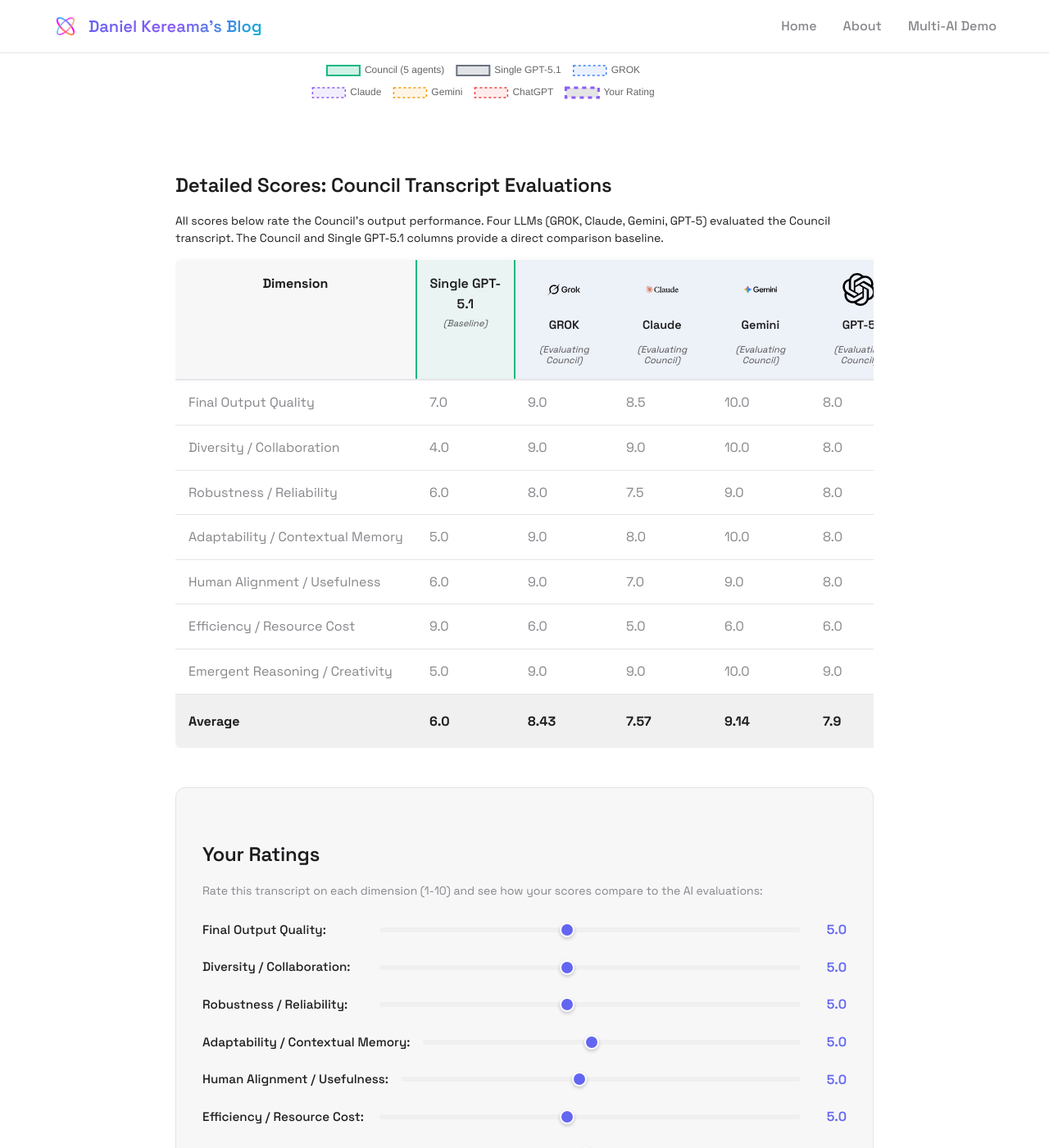
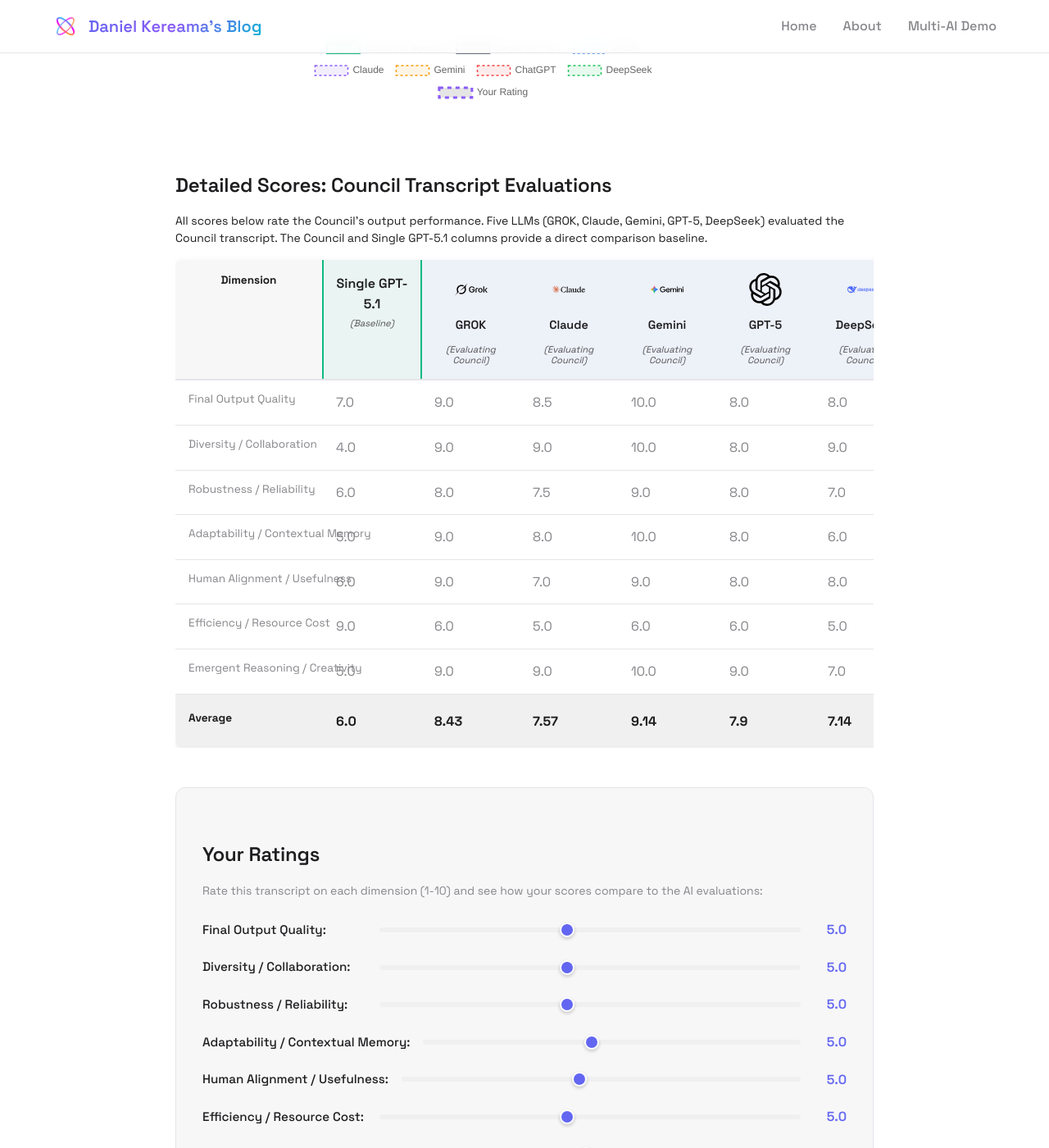
Before and after one commit to nineflowAmin/daniel-kereama.github.io, a Jekyll site: the page built from council-transcript.md, in a window 1280 px wide and 1400 px high, scrolled down 12588 px. Shown: the whole window at 82% size. Built offline with Jekyll 4.4.1, drawn with Linux system fonts in a browser that asks for light colours.

Commit message:
Add DeepSeek evaluation scores and optimize dimensions column - Added DeepSeek column with scores (8, 9, 7, 6, 8, 5, 7) and average 7.14 - Added DeepSeek to radar chart with green color scheme - Reduced dimensions column font size and width for better fit - Updated description to mention 5 LLMs instead of 4

```diff
--- a/assets/css/custom.css
+++ b/assets/css/custom.css
@@ -2586,6 +2586,16 @@ svg .toroid-ring-2 {
 
 .scores-table th:first-child {
   font-weight: 700;
+  max-width: 180px;
+  font-size: 0.85rem;
+  line-height: 1.3;
+}
+
+.scores-table td:first-child {
+  font-size: 0.85rem;
+  line-height: 1.3;
+  max-width: 180px;
+  padding-right: 0.75rem;
 }
 
 .scores-table td {
--- a/council-transcript.md
+++ b/council-transcript.md
@@ -493,7 +493,7 @@ description: "A complete transcript of a Nineflow.AI Council session demonstrati
 
     <div class="scores-table-container">
       <h3>Detailed Scores: Council Transcript Evaluations</h3>
-      <p class="table-description">All scores below rate the Council's output performance. Four LLMs (GROK, Claude, Gemini, GPT-5) evaluated the Council transcript. The Council and Single GPT-5.1 columns provide a direct comparison baseline.</p>
+      <p class="table-description">All scores below rate the Council's output performance. Five LLMs (GROK, Claude, Gemini, GPT-5, DeepSeek) evaluated the Council transcript. The Council and Single GPT-5.1 columns provide a direct comparison baseline.</p>
       <table class="scores-table">
         <thead>
           <tr>
@@ -503,6 +503,7 @@ description: "A complete transcript of a Nineflow.AI Council session demonstrati
             <th class="evaluator-column"><div class="llm-header"><img src="{{ '/assets/images/tech-icons/Claude.svg' | relative_url }}" alt="Claude" class="llm-logo"><span class="llm-name">Claude</span><span class="column-label">(Evaluating Council)</span></div></th>
             <th class="evaluator-column"><div class="llm-header"><img src="{{ '/assets/images/tech-icons/gemini.svg' | relative_url }}" alt="Gemini" class="llm-logo"><span class="llm-name">Gemini</span><span class="column-label">(Evaluating Council)</span></div></th>
             <th class="evaluator-column"><div class="llm-header"><img src="{{ '/assets/images/tech-icons/ChatGPT.svg' | relative_url }}" alt="GPT-5" class="llm-logo"><span class="llm-name">GPT-5</span><span class="column-label">(Evaluating Council)</span></div></th>
+            <th class="evaluator-column"><div class="llm-header"><img src="{{ '/assets/images/tech-icons/DeepSeek.svg' | relative_url }}" alt="DeepSeek" class="llm-logo"><span class="llm-name">DeepSeek</span><span class="column-label">(Evaluating Council)</span></div></th>
           </tr>
         </thead>
         <tbody>
@@ -513,6 +514,7 @@ description: "A complete transcript of a Nineflow.AI Council session demonstrati
             <td>8.5</td>
             <td>10.0</td>
             <td>8.0</td>
+            <td>8.0</td>
           </tr>
           <tr>
             <td>Diversity / Collaboration</td>
@@ -521,6 +523,7 @@ description: "A complete transcript of a Nineflow.AI Council session demonstrati
             <td>9.0</td>
             <td>10.0</td>
             <td>8.0</td>
+            <td>9.0</td>
           </tr>
           <tr>
             <td>Robustness / Reliability</td>
@@ -529,6 +532,7 @@ description: "A complete transcript of a Nineflow.AI Council session demonstrati
             <td>7.5</td>
             <td>9.0</td>
             <td>8.0</td>
+            <td>7.0</td>
           </tr>
           <tr>
             <td>Adaptability / Contextual Memory</td>
@@ -537,6 +541,7 @@ description: "A complete transcript of a Nineflow.AI Council session demonstrati
             <td>8.0</td>
             <td>10.0</td>
             <td>8.0</td>
+            <td>6.0</td>
           </tr>
           <tr>
             <td>Human Alignment / Usefulness</td>
@@ -544,6 +549,7 @@ description: "A complete transcript of a Nineflow.AI Council session demonstrati
             <td>9.0</td>
             <td>7.0</td>
             <td>9.0</td>
+            <td>8.0</td>
             <td>8.0</td>
           </tr>
           <tr>
@@ -553,6 +559,7 @@ description: "A complete transcript of a Nineflow.AI Council session demonstrati
             <td>5.0</td>
             <td>6.0</td>
             <td>6.0</td>
+            <td>5.0</td>
           </tr>
           <tr>
             <td>Emergent Reasoning / Creativity</td>
@@ -561,6 +568,7 @@ description: "A complete transcript of a Nineflow.AI Council session demonstrati
             <td>9.0</td>
             <td>10.0</td>
             <td>9.0</td>
+            <td>7.0</td>
           </tr>
           <tr class="average-row">
             <td><strong>Average</strong></td>
@@ -569,6 +577,7 @@ description: "A complete transcript of a Nineflow.AI Council session demonstrati
             <td><strong>7.57</strong></td>
             <td><strong>9.14</strong></td>
             <td><strong>7.9</strong></td>
+            <td><strong>7.14</strong></td>
           </tr>
         </tbody>
       </table>
@@ -645,6 +654,7 @@ const evaluations = {
   claude: [8.5, 9, 7.5, 8, 7, 5, 9],
   gemini: [10, 10, 9, 10, 9, 6, 10],
   chatgpt: [8, 3, 7, 6, 8, 9, 6],
+  deepseek: [8, 9, 7, 6, 8, 5, 7],
   council: [8, 8, 8, 8, 8, 6, 9],
   singleGPT: [7, 4, 6, 5, 6, 9, 5]
 };
@@ -774,6 +784,19 @@ let radarChart = new Chart(ctx, {
         pointHoverBorderColor: 'rgb(239, 68, 68)'
       },
       {
+        label: 'DeepSeek',
+        data: evaluations.deepseek,
+        fill: false,
+        backgroundColor: 'rgba(34, 197, 94, 0.1)',
+        borderColor: 'rgb(34, 197, 94)',
+        borderWidth: 1.5,
+        borderDash: [3, 3],
+        pointBackgroundColor: 'rgb(34, 197, 94)',
+        pointBorderColor: '#fff',
+        pointHoverBackgroundColor: '#fff',
+        pointHoverBorderColor: 'rgb(34, 197, 94)'
+      },
+      {
         label: 'Your Rating',
         data: Object.values(userScores),
         fill: false,
```
Also changed, not shown: assets/images/tech-icons/DeepSeek.svg (added).
